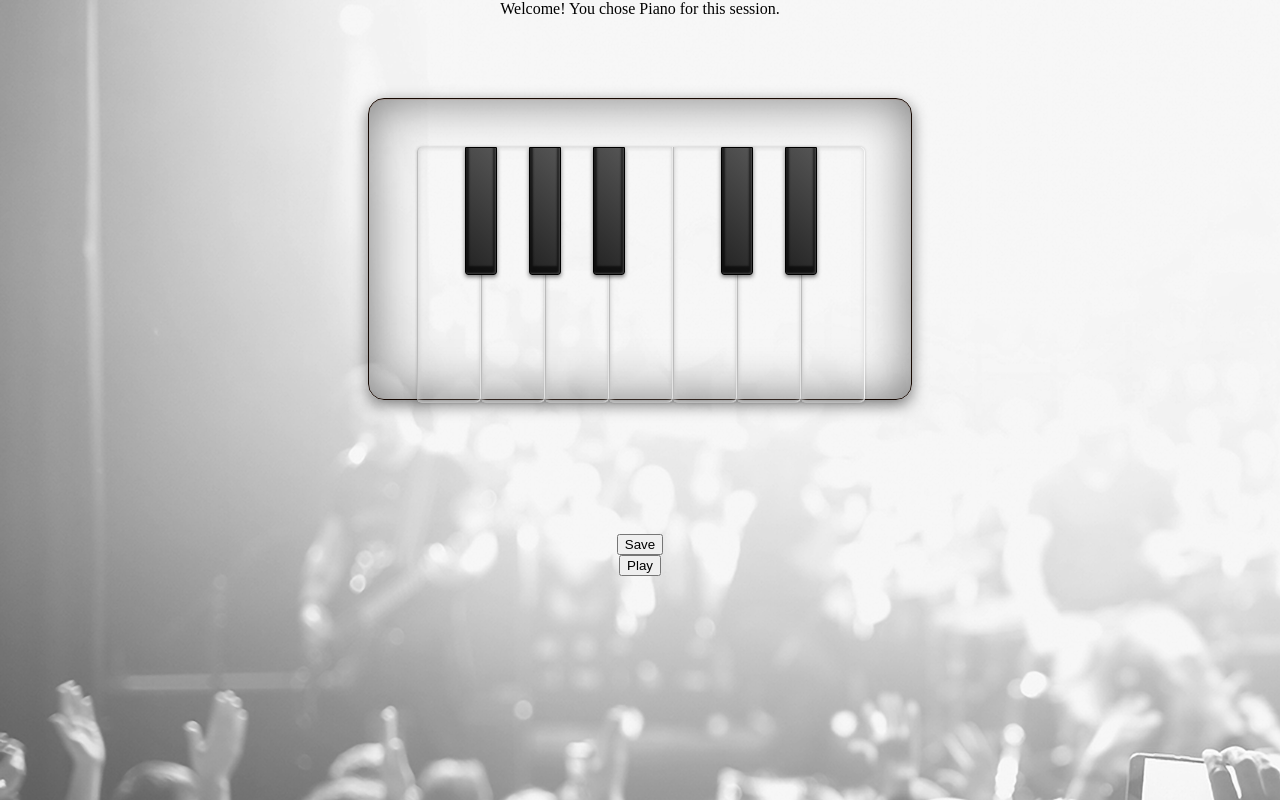
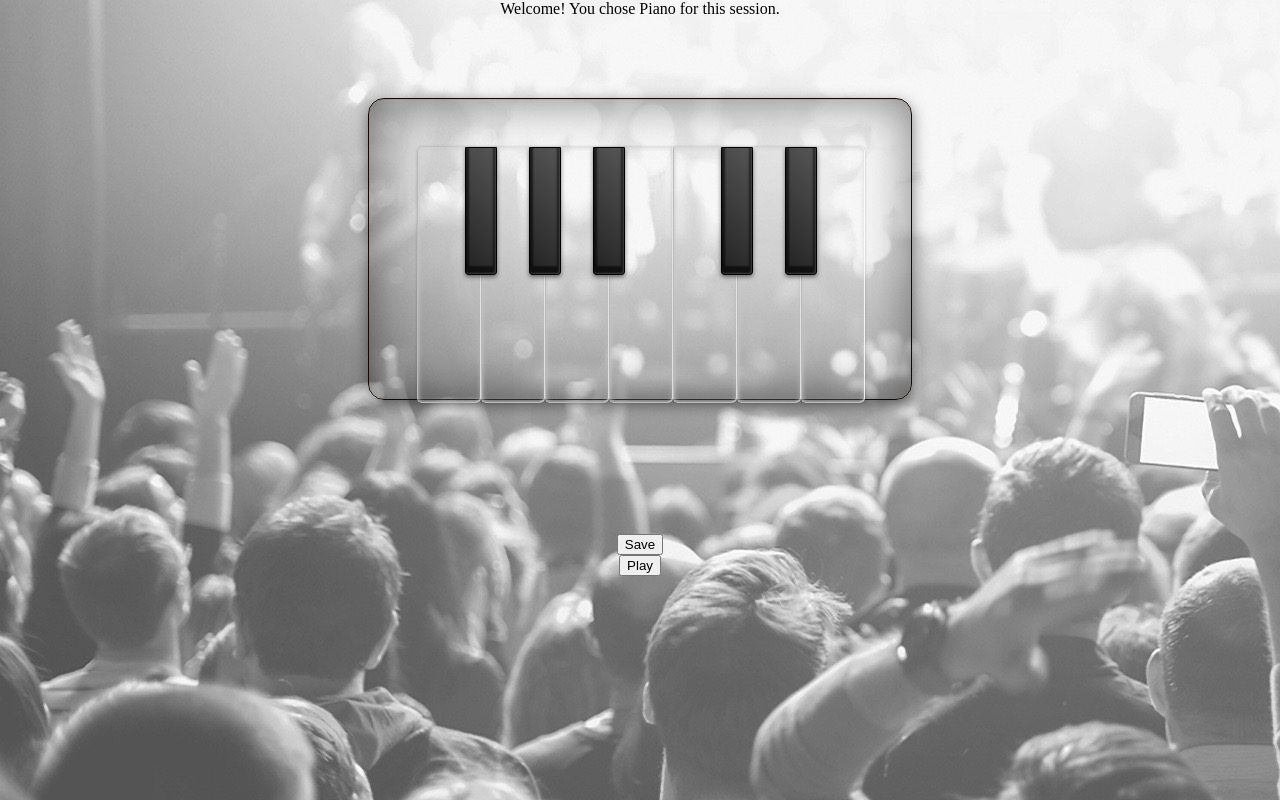
Before and after one commit to luciagore/git-jamming, a PHP site: page /jamming.html in a window 1280 px wide. Run offline with PHP 8.4, Linux system fonts and the light colour scheme; some libraries are stand-ins or nearby versions.

Commit message:
Background image updated

```diff
--- a/index.css
+++ b/index.css
@@ -1,9 +1,10 @@
 * { box-sizing:border-box; }
 
 body{ margin:0;
-	background-image: url('img/rave_md.png');
+	background-image: url('img/rave_md.jpg');
 	background-repeat: no-repeat;
 	align:center;
+
 		 }
 
 ul {
```
Also changed, not shown: img/rave_md.jpg (added).
